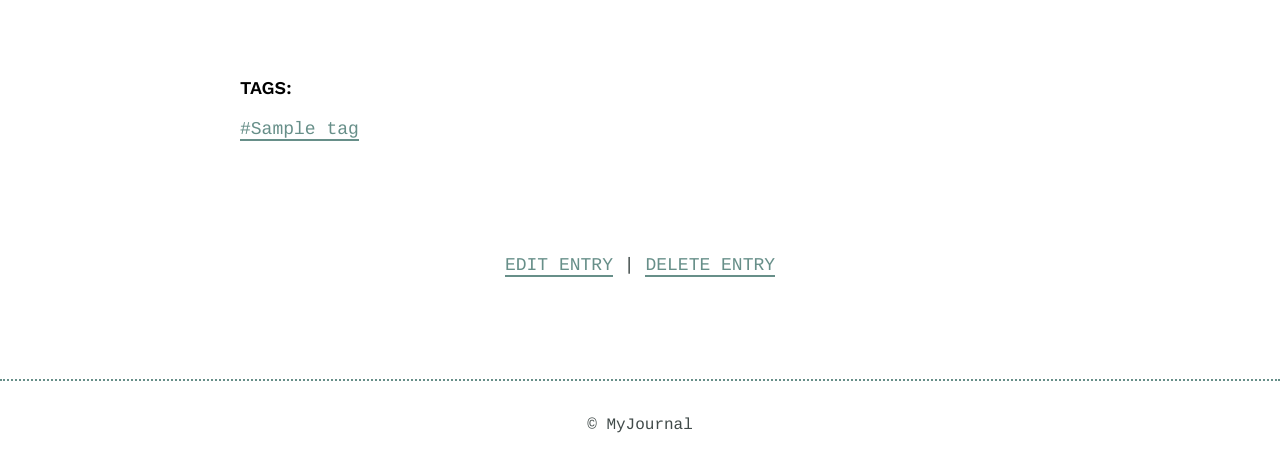
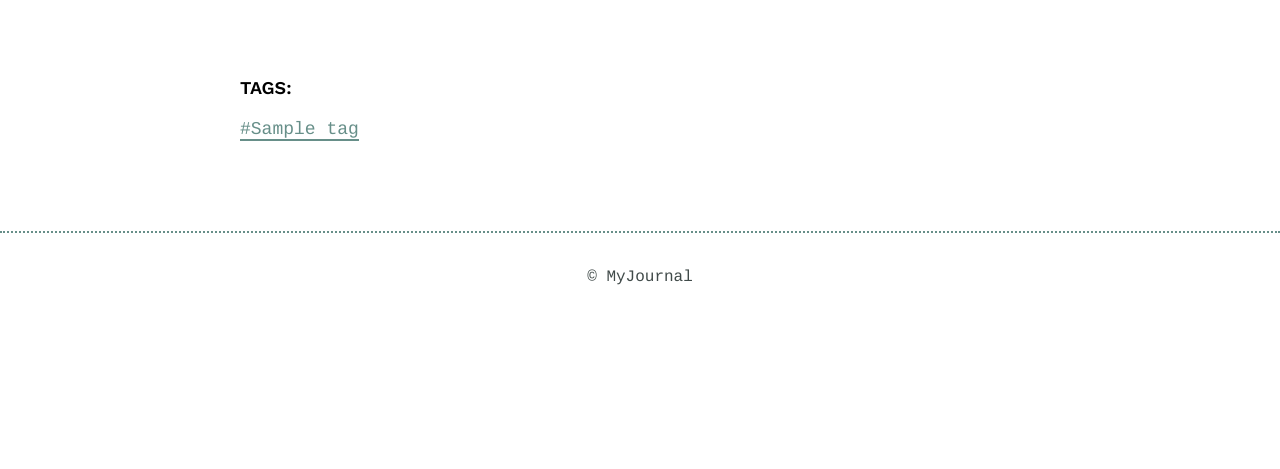
Before and after one commit to d0dders/learning-journal, a Python web app: template templates/detail.html in a window 1280 px wide. Shown: the part 716-1185 px from the top of the page. After the commit the page ends 1001 px from the top, so only its background shows below. Run offline with Jinja, Linux system fonts and the light colour scheme; the template is opened without the code that fills it: most values are stand-ins (such as "Sample title", 1, 10 or a date in 2020).

Commit message:
Hide the edit & delete buttons if not on current users entry

```diff
--- a/app.py
+++ b/app.py
@@ -109,7 +109,7 @@ def new():
 def delete(entry_id):
     try:
         entry = models.Entry.get_by_id(entry_id)
-        if entry.user == g.user._get_current_object():
+        if entry.user == current_user:
             entry.delete_instance()
             models.Tag.delete().where(models.Tag.entry == entry_id).execute()
         else:
@@ -147,7 +147,7 @@ def edit(entry_id):
         return redirect(url_for('index'))
     try:
         entry = models.Entry.get_by_id(entry_id)
-        if entry.user != g.user._get_current_object():
+        if entry.user != current_user:
             raise PermissionError
         tag_string = ''
         for tag in entry.tags:
--- a/templates/detail.html
+++ b/templates/detail.html
@@ -34,6 +34,7 @@
         </article>
     </div>
 </div>
+{% if entry.user == current_user %}
 <div class="edit">
     <p>
         <a href="{{ url_for('edit', entry_id=entry.id) }}">Edit Entry</a>
@@ -41,4 +42,5 @@
         <a href="{{ url_for('delete', entry_id=entry.id) }}">Delete Entry</a>
     </p>
 </div>
+{% endif %}
 {% endblock %}
```
Also changed, not shown: README.md, journal.db.
